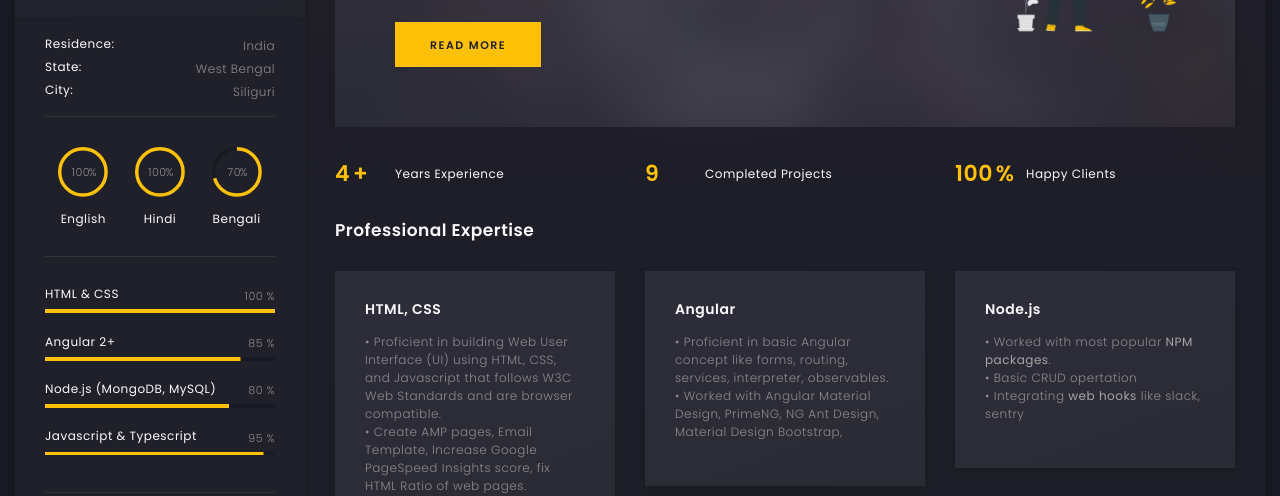
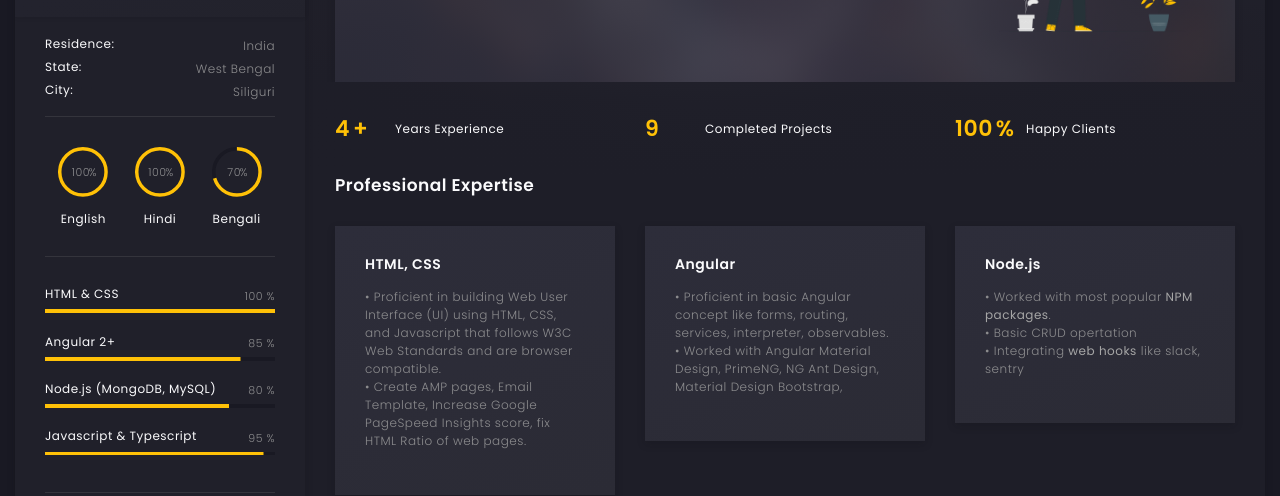
Before and after one commit to notthewaquar/resume, a plain HTML site: page index.html in a window 1280 px wide. Shown: the part 233-729 px from the top of the page. Drawn offline with nearby package versions, Linux system fonts and the light colour scheme.

Commit message:
Update index.html

```diff
--- a/index.html
+++ b/index.html
@@ -198,7 +198,7 @@
                             <!-- TEMP HIDE -->
                             <!-- <a href="files/aw_resume.pdf" class="art-btn art-btn-md" download=""><span>Download
                                 Resume</span></a> -->
-                            <a href="files/aw_resume.pdf" class="art-btn art-btn-md" download=""><span>Read More</span></a>
+                            <!-- <a href="files/aw_resume.pdf" class="art-btn art-btn-md" download=""><span>Read More</span></a> -->
                           </div>
                         </div>
                         <img style="width: 25%; position: absolute;top: 10px;" src="img/face-3.png"
```
